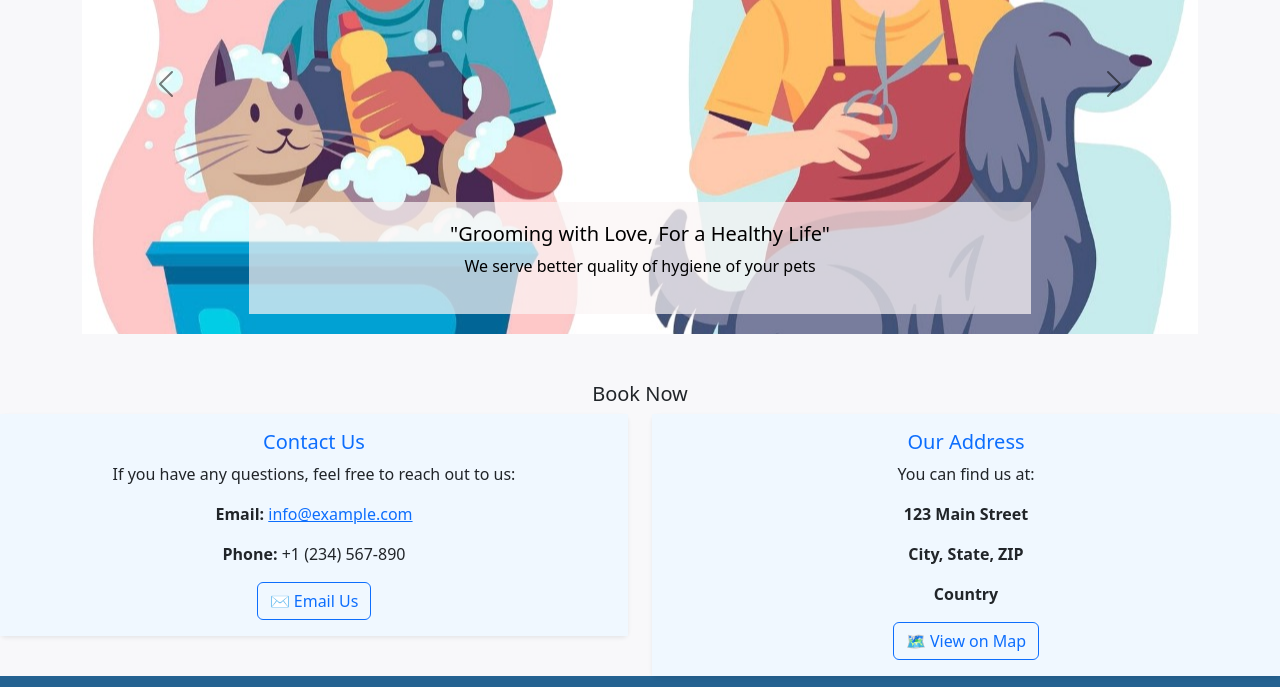
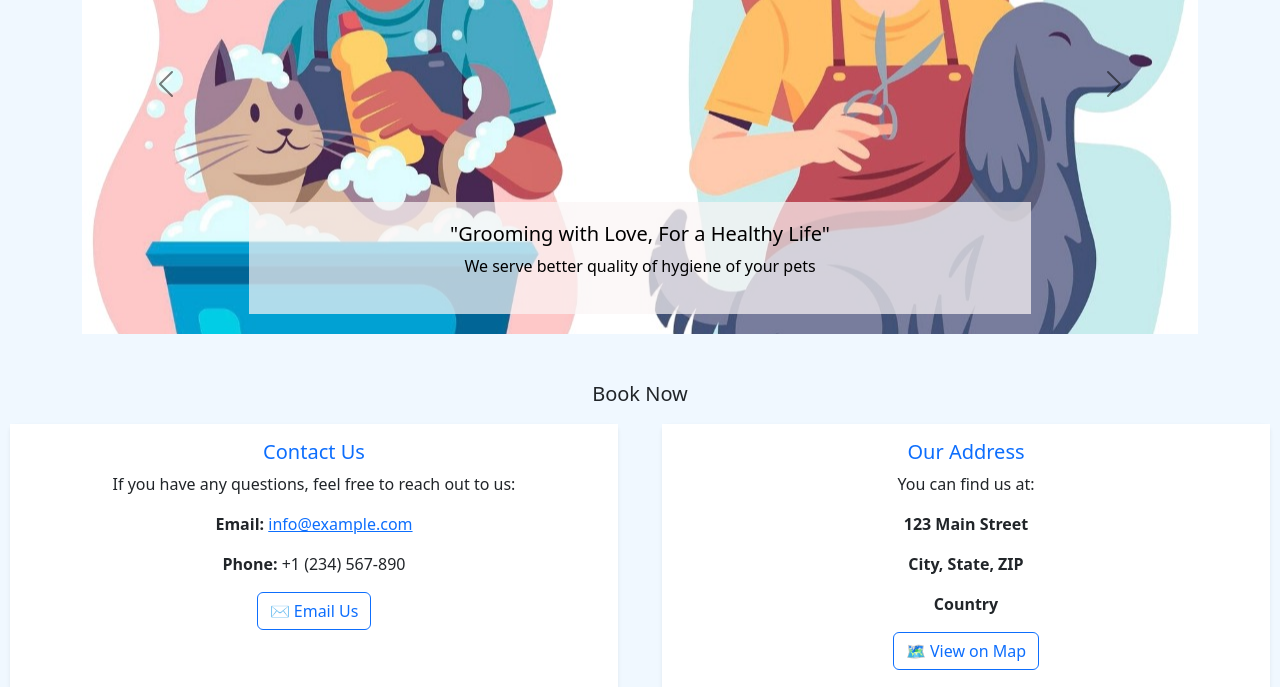
Before and after one commit to siscanaila/Responsi_2_SIM, a plain HTML site: page index.html in a window 1280 px wide. Shown: the part 774-1461 px from the top of the page. Drawn offline with nearby package versions, Linux system fonts and the light colour scheme.

Commit message:
Update index.html

```diff
--- a/index.html
+++ b/index.html
@@ -9,7 +9,7 @@
     <style>
       /* General Body Styling */
       body {
-        background-color: #f8f8fa; /* Light gray background */
+        background-color: #f0f8ff; /* Light gray background */
         display: flex;
         flex-direction: column;
         min-height: 100vh; /* Ensure full height */
@@ -18,6 +18,10 @@
       /* Navbar Styling */
       .navbar {
         background-color: #ffffff !important; /* Custom blue for navbar */
+        padding-bottom: 0.5%;
+        padding-left: 2%;
+        padding-right: 2%;
+        padding-top: 0.5%;
         box-shadow: 0px 4px 6px rgba(0, 0, 0, 0.1); /* Shadow untuk navbar */
         position: fixed; /* Menjadikan navbar fixed di atas */
         top: 0; /* Menempel pada bagian atas */
@@ -53,9 +57,32 @@
       .card {
         border-color: #f4e6ae; /* Border color */
       }
+      .card-container {
+        display: flex;
+        flex-wrap: wrap; /* Membungkus kartu ke baris baru jika diperlukan */
+        justify-content: space-between; /* Menyebar kartu secara merata */
+      }
+
+      /* Styling untuk setiap kartu */
+      .card {
+        flex: 1 1 30%; /* Mengatur kartu untuk mengambil 30% dari lebar kontainer */
+        margin: 10px; /* Jarak antar kartu */
+        display: flex; /* Menggunakan flexbox untuk isi kartu */
+        flex-direction: column; /* Mengatur isi kartu secara vertikal */
+        min-height: 300px; /* Menetapkan tinggi minimum untuk kartu */
+      }
+
+      /* Pastikan isi kartu mengisi ruang yang tersedia */
+      .card-body {
+        flex-grow: 1; /* Mengizinkan isi kartu untuk tumbuh dan mengisi ruang */
+        background-color: #ffffff; /* Light blue background */
+      }
 
       .card-body {
-        background-color: #f0f8ff; /* Light blue background */
+        background-color: #ffffff; /* Light blue background */
+      }
+      .card-body {
+        background-color: #ffffff; /* Light blue background */
       }
 
       .card-title {
```
